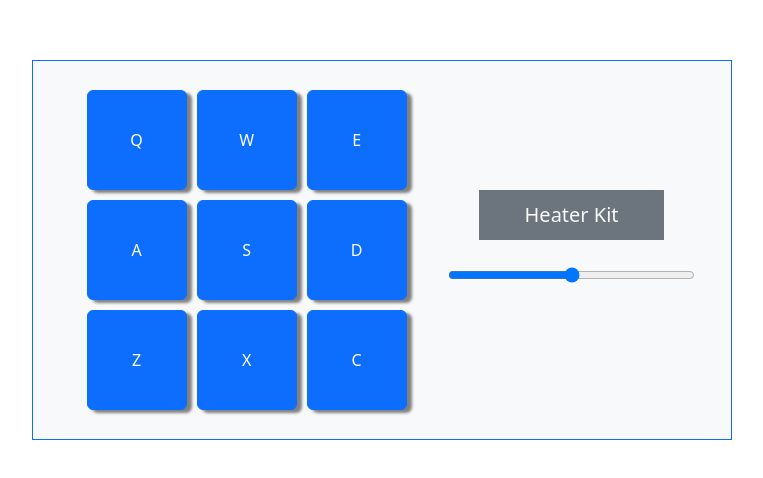
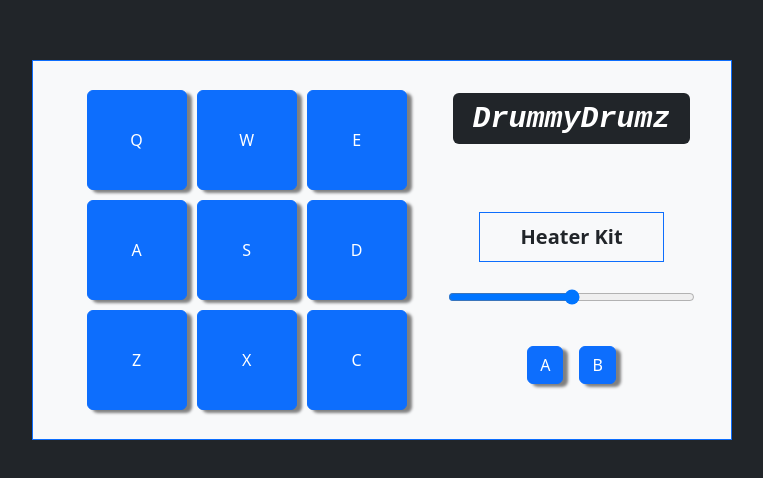
Before and after one commit to arootroatch/drum-machine, a React (Vite) app: page / in a window 1280 px wide. Shown: the part 150-628 px from the top of the page, without its empty margins (258-1021 px from the left). Built offline with nearby package versions, Linux system fonts and the light colour scheme.

Commit message:
add header and bank buttons, update json for new sounds. Bank buttons don't work yet

```diff
--- a/index.html
+++ b/index.html
@@ -5,7 +5,7 @@
     <meta name="viewport" content="width=device-width, initial-scale=1.0" />
     <title>Drum Machine</title>
   </head>
-  <body>
+  <body class="bg-dark">
     <div id="root"></div>
     <script type="module" src="/src/main.jsx"></script>
     <script src="https://cdn.freecodecamp.org/testable-projects-fcc/v1/bundle.js"></script>
--- a/src/App.css
+++ b/src/App.css
@@ -10,12 +10,12 @@
   font-size: 20px;
   height: 50px;
   position: relative;
-  top: 105px;
+  top: 60px;
 }
 
 #volume {
   position: relative;
-  top: 130px;
+  top: 85px;
 }
 
 .drum-pad{
@@ -26,3 +26,18 @@
   box-shadow: none;
   transform: translate(5px, 3px);
 }
+
+h1{
+  font-family: monospace;
+  font-style: italic;
+}
+
+.bank {
+  position: relative;
+  top: 120px;
+  box-shadow: 5px 3px 3px grey;
+}
+.drum-pad:active{
+  box-shadow: none;
+  transform: translate(5px, 3px);
+}
--- a/src/App.jsx
+++ b/src/App.jsx
@@ -12,21 +12,20 @@ import {Container} from 'react-bootstrap'
 export default function App() {
 
   const [soundName, setSoundName] = useState('Heater Kit');
-  const [volume, setVolume] = useState(50);
 
-  // const handleVolume = useCallback((newValue)=>{
-  //   setVolume(newValue);
-  // })
+
 
   const handleState = useCallback((newValue)=>{
     setSoundName(newValue);
   }, []);
 
-  const drumPads = buttons.map(data => {
-    return <DrumPad name={data.name} letter={data.letter} sound={data.sound} code={data.code} key={data.id} onChange={handleState}/>
-  })
+  const [drumPads, setDrumPads] = useState(buttons.map(data => {
+    return <DrumPad name={data.name[0]} letter={data.letter} sound={data.sound[0]} code={data.code} key={data.id} onChange={handleState}/>
+  }))
 
-
+  // const bankChange = useCallback(setDrumPads(buttons.map(data => {
+  //   return <DrumPad name={data.name[1]} letter={data.letter} sound={data.sound[1]} code={data.code} key={data.id} onChange={handleState}/>
+  // })))
 
   const appStyle ={
     "minWidth": "700px",
--- a/src/buttons.json
+++ b/src/buttons.json
@@ -2,64 +2,64 @@
     {
         "id": 1,
         "letter":"Q",
-        "sound":"https://s3.amazonaws.com/freecodecamp/drums/Heater-1.mp3",
-        "name": "Heater 1",
+        "sound":["https://s3.amazonaws.com/freecodecamp/drums/Heater-1.mp3","https://s3.amazonaws.com/freecodecamp/drums/Chord_1.mp3"],
+        "name": ["Heater 1","Chord 1"],
         "code": "KeyQ"
     },
     {
         "id": 2,
         "letter":"W",
-        "sound":"https://s3.amazonaws.com/freecodecamp/drums/Heater-2.mp3",
-        "name":"Heater 2",
+        "sound":["https://s3.amazonaws.com/freecodecamp/drums/Heater-2.mp3","https://s3.amazonaws.com/freecodecamp/drums/Chord_2.mp3"],
+        "name":["Heater 2","Chord 2"],
         "code": "KeyW"
     },
     {
         "id": 3,
         "letter":"E",
-        "sound":"https://s3.amazonaws.com/freecodecamp/drums/Heater-3.mp3",
-        "name":"Heater 3",
+        "sound":["https://s3.amazonaws.com/freecodecamp/drums/Heater-3.mp3","https://s3.amazonaws.com/freecodecamp/drums/Chord_3.mp3"],
+        "name":["Heater 3", "Chord 3"],
         "code": "KeyE"
     },
     {
         "id": 4,
         "letter":"A",
-        "sound":"https://s3.amazonaws.com/freecodecamp/drums/Heater-4_1.mp3",
-        "name":"Heater 4",
+        "sound":["https://s3.amazonaws.com/freecodecamp/drums/Heater-4_1.mp3","https://s3.amazonaws.com/freecodecamp/drums/Give_us_a_light.mp3"],
+        "name":["Heater 4", "Shaker"],
         "code": "KeyA"
     },
     {
         "id": 5,
         "letter":"S",
-        "sound":"https://s3.amazonaws.com/freecodecamp/drums/Heater-6.mp3",
-        "name":"Clap",
+        "sound":["https://s3.amazonaws.com/freecodecamp/drums/Heater-6.mp3","https://s3.amazonaws.com/freecodecamp/drums/Dry_Ohh.mp3"],
+        "name":["Clap","Open Hi Hat"],
         "code": "KeyS"
     },
     {
         "id": 6,
         "letter":"D",
-        "sound":"https://s3.amazonaws.com/freecodecamp/drums/Dsc_Oh.mp3",
-        "name": "Open Hi Hat",
+        "sound":["https://s3.amazonaws.com/freecodecamp/drums/Dsc_Oh.mp3","https://s3.amazonaws.com/freecodecamp/drums/Bld_H1.mp3"],
+        "name": ["Open Hi Hat", "Closed Hi Hat"],
         "code": "KeyD"
     },
     {
         "id": 7,
         "letter":"Z",
-        "sound":"https://s3.amazonaws.com/freecodecamp/drums/Kick_n_Hat.mp3",
-        "name": "Kick n Hat",
+        "sound":["https://s3.amazonaws.com/freecodecamp/drums/Kick_n_Hat.mp3","https://s3.amazonaws.com/freecodecamp/drums/punchy_kick_1.mp3"],
+        "name": ["Kick n Hat", "Punchy Kick"],
         "code": "KeyZ"
     },
     {
         "id": 8,
         "letter":"X",
-        "sound":"https://s3.amazonaws.com/freecodecamp/drums/RP4_KICK_1.mp3",
-        "name": "Kick",
+        "sound":["https://s3.amazonaws.com/freecodecamp/drums/RP4_KICK_1.mp3","https://s3.amazonaws.com/freecodecamp/drums/side_stick_1.mp3"],
+        "name": ["Kick", "Side Stick"],
         "code": "KeyX"
     },
     {
         "id": 9,
         "letter":"C",
-        "sound":"https://s3.amazonaws.com/freecodecamp/drums/Cev_H2.mp3",
-        "name": "Closed Hi Hat",
+        "sound": ["https://s3.amazonaws.com/freecodecamp/drums/Cev_H2.mp3","https://s3.amazonaws.com/freecodecamp/drums/Brk_Snr.mp3"],
+        "name": ["Closed Hi Hat","Snare"],
         "code": "KeyC"
     }
 
--- a/src/components/Control.jsx
+++ b/src/components/Control.jsx
@@ -1,5 +1,6 @@
 import { Col } from 'react-bootstrap';
-
+import {Badge} from 'react-bootstrap';
+import { Button } from 'react-bootstrap';
 
 
 export default function Control(props){
@@ -14,11 +15,13 @@ export default function Control(props){
     }
 
     return (
-        <Col>
-            <p id='display' className='w-75 bg-secondary text-light d-flex align-items-center justify-content-center' dangerouslySetInnerHTML={{__html: props.name}}>
+        <Col xs={5}>
+            <h1><Badge bg='dark' className='mt-2'>DrummyDrumz</Badge></h1>
+            <p id='display' style={{"fontWeight": "bold"}} className='w-75 bg-light border border-primary d-flex align-items-center justify-content-center' dangerouslySetInnerHTML={{__html: props.name}}>
             </p>
             <input id="volume" type='range' className="w-100" max={100} min={0} step={1} onChange={displayVolume}></input>
-
+            <Button className='bank mx-2'>A</Button>
+            <Button className='bank mx-2'>B</Button>
         </Col>
     )
 }
```
